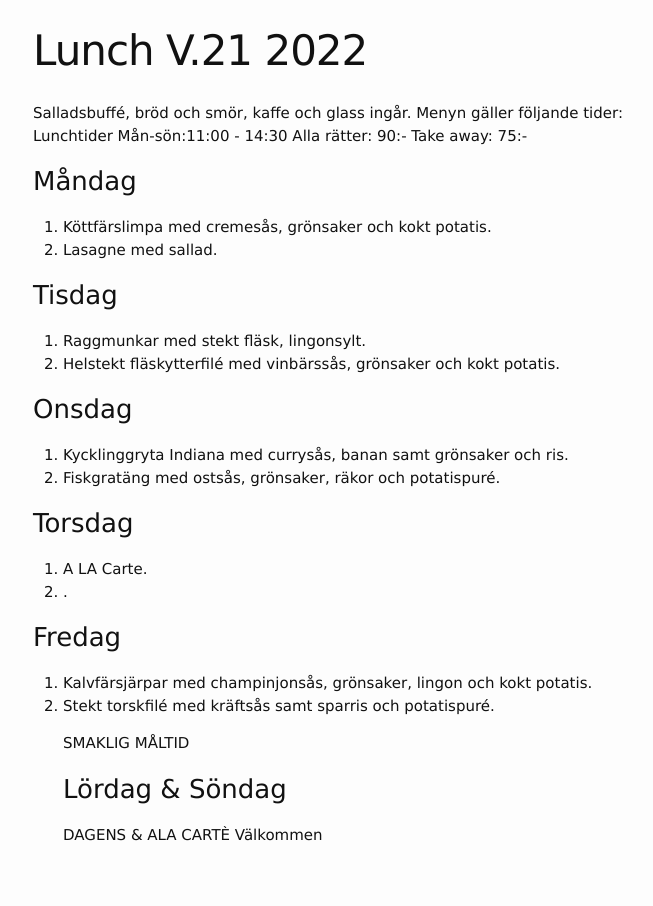
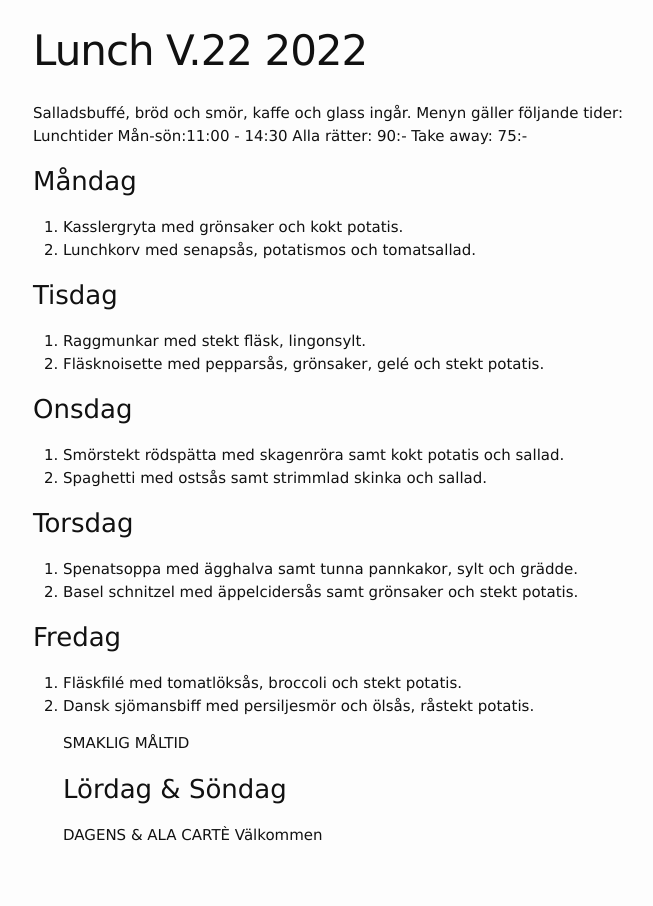
Before and after one commit to FarInn62/farinn62.github.io, a Jekyll site: the page built from lunch.md, in a window 1280 px wide. Shown: the whole page, without its empty margins (237-890 px from the left). Built offline with Jekyll 4.4.1, drawn with Linux system fonts in a browser that asks for light colours.

Commit message:
Update lunch.md

```diff
--- a/lunch.md
+++ b/lunch.md
@@ -1,6 +1,6 @@
 ---
 layout: foodmenu
-title: Lunch V.21  2022
+title: Lunch V.22  2022
 permalink: /lunch/
 published: true
 ---
@@ -10,24 +10,24 @@ Lunchtider  Mån-sön:11:00 - 14:30
 Alla rätter: 90:- Take away: 75:-
 
 ### Måndag
-1. Köttfärslimpa med cremesås, grönsaker och kokt potatis.
-2. Lasagne med sallad.
+1. Kasslergryta med grönsaker och kokt potatis.
+2. Lunchkorv med senapsås, potatismos och tomatsallad.
 
 ### Tisdag
 1. Raggmunkar med stekt fläsk, lingonsylt.
-2. Helstekt fläskytterfilé med vinbärssås, grönsaker och kokt potatis.
+2. Fläsknoisette med pepparsås, grönsaker, gelé och stekt potatis.
 
 ### Onsdag
-1. Kycklinggryta Indiana med currysås, banan samt grönsaker och ris.
-2. Fiskgratäng med ostsås, grönsaker, räkor och potatispuré.
+1. Smörstekt rödspätta med skagenröra samt kokt potatis och sallad.
+2. Spaghetti med ostsås samt strimmlad skinka och sallad.
 
 ### Torsdag
-1. A LA Carte.
-2. .
+1. Spenatsoppa med ägghalva samt tunna pannkakor, sylt och grädde.
+2. Basel schnitzel med äppelcidersås samt grönsaker och stekt potatis.
 
 ### Fredag
-1. Kalvfärsjärpar med champinjonsås, grönsaker, lingon och kokt potatis.
-2. Stekt torskfilé med kräftsås samt sparris och potatispuré.
+1. Fläskfilé med tomatlöksås, broccoli och stekt potatis.
+2. Dansk sjömansbiff med persiljesmör och ölsås, råstekt potatis.
 
    SMAKLIG MÅLTID
    ### Lördag & Söndag
```
